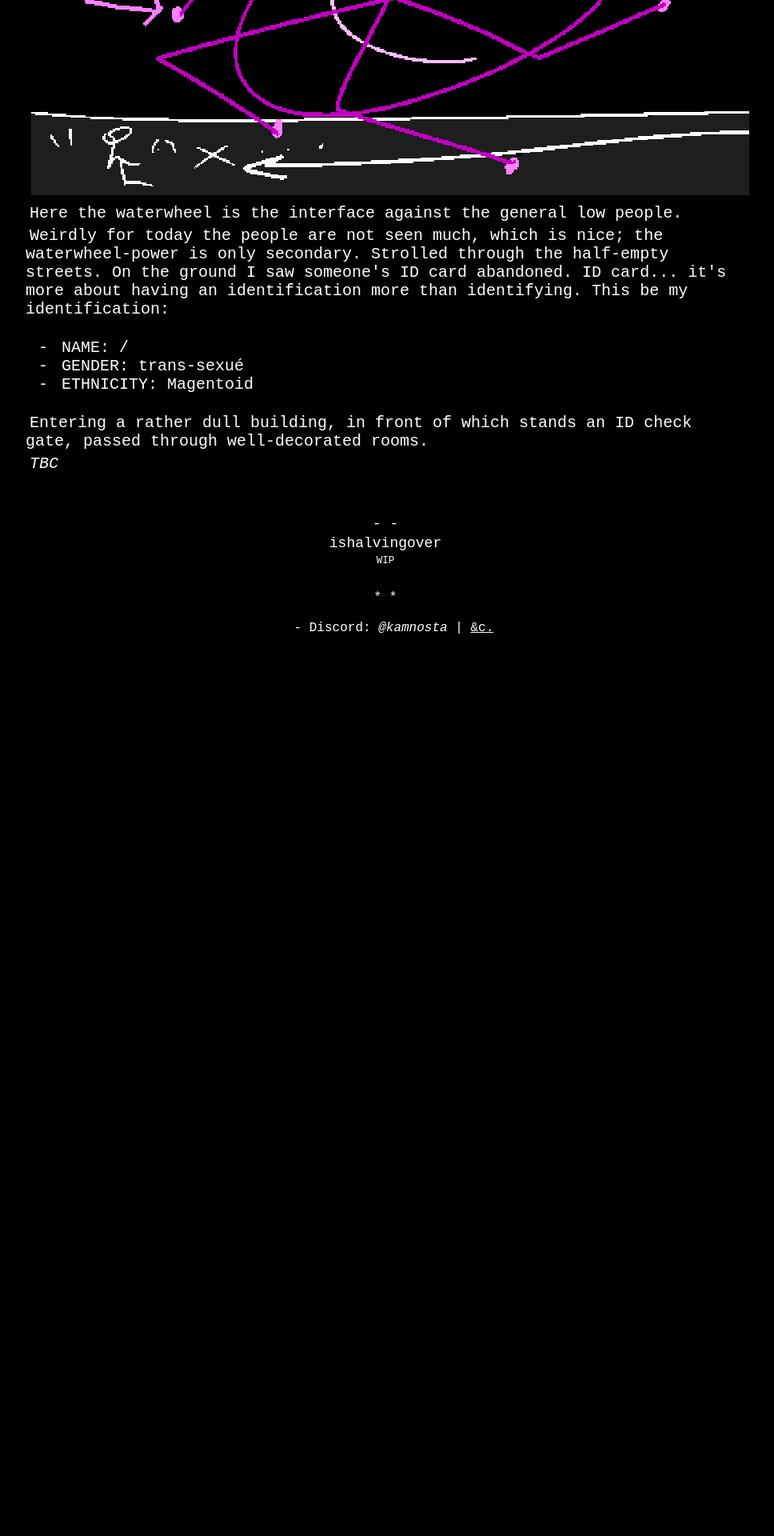
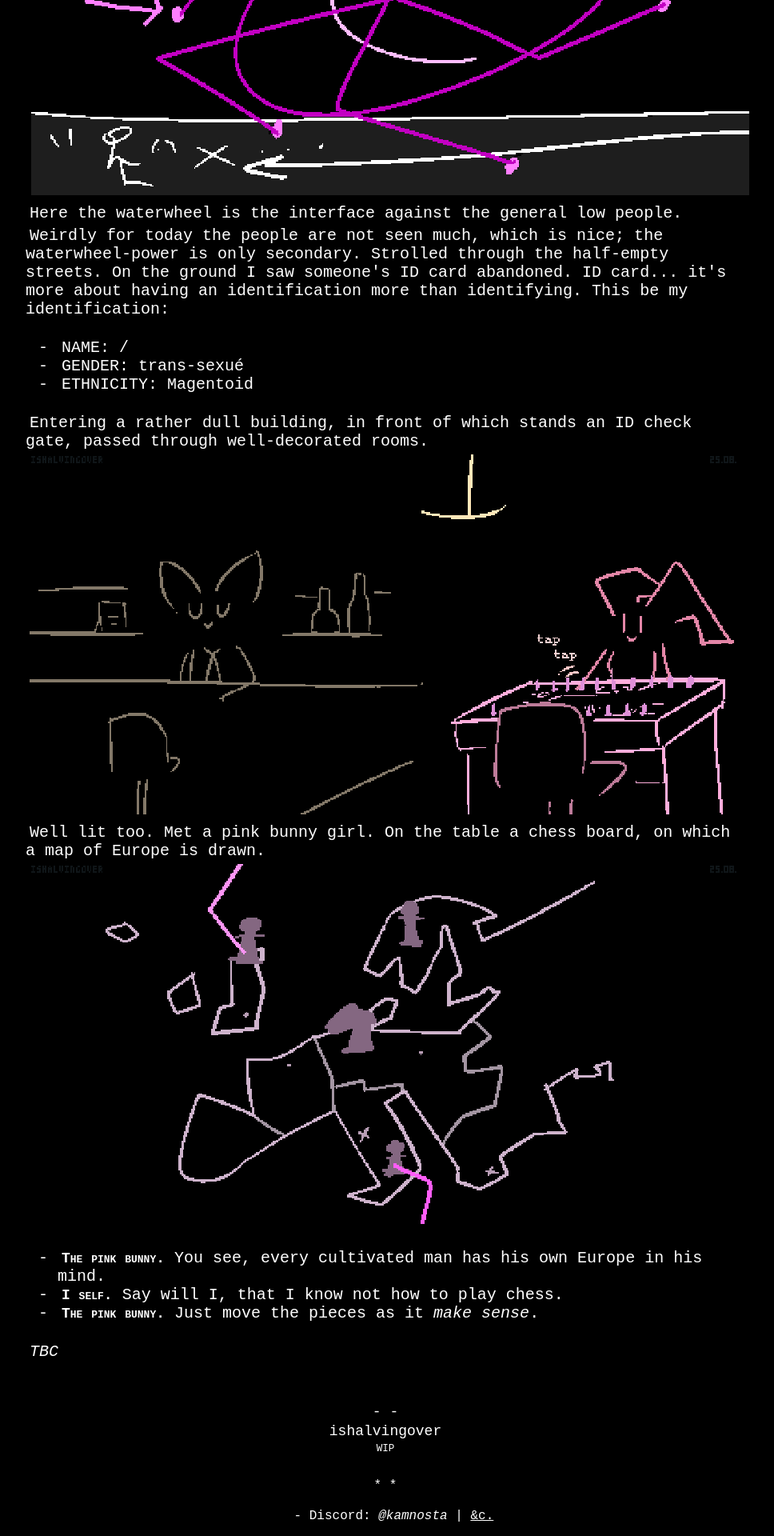
Before and after one commit to kamnosta/kamnosta.github.io, a Jekyll site: the page built from _ishalvingover/25-08-24-1.md, in a window 1280 px wide. Shown: the part 3909-5829 px from the top of the page at 80% size, without its empty margins (158-1126 px from the left). Built offline with Jekyll 4.4.1, drawn with Linux system fonts in a browser that asks for light colours; before the commit the page ends 4719 px from its top, so only the background shows below that.

Commit message:
iho update europe chess

```diff
--- a/_ishalvingover/25-08-24-1.md
+++ b/_ishalvingover/25-08-24-1.md
@@ -51,4 +51,23 @@ Weirdly for today the people are not seen much, which is nice; the waterwheel-po
 
 Entering a rather dull building, in front of which stands an ID check gate, passed through well-decorated rooms.
 
+![/imgs_ishalvingover/250829_iho_well_lit_too.png](/imgs_ishalvingover/250829_iho_well_lit_too.png)
+
+Well lit too. Met a pink bunny girl. On the table a chess board, on which a map of Europe is drawn.
+
+![/imgs_ishalvingover/250829_europe_in_mind.png](/imgs_ishalvingover/250829_europe_in_mind.png)
+
+- <span class="iho-name-span">The pink bunny.</span> You see, every cultivated man has his own Europe in his mind.
+- <span class="iho-name-span">I self.</span> Say will I, that I know not how to play chess.
+- <span class="iho-name-span">The pink bunny.</span> Just move the pieces as it *make sense*.
+
+
 *TBC*
+
+<style>
+	.iho-name-span {
+		font-size: 90%;
+		font-weight: bold;
+		font-variant: small-caps;
+	}
+</style>
```
Also changed, not shown: imgs_ishalvingover/250829_europe_in_mind.png (added), imgs_ishalvingover/250829_iho_well_lit_too.png (added).
